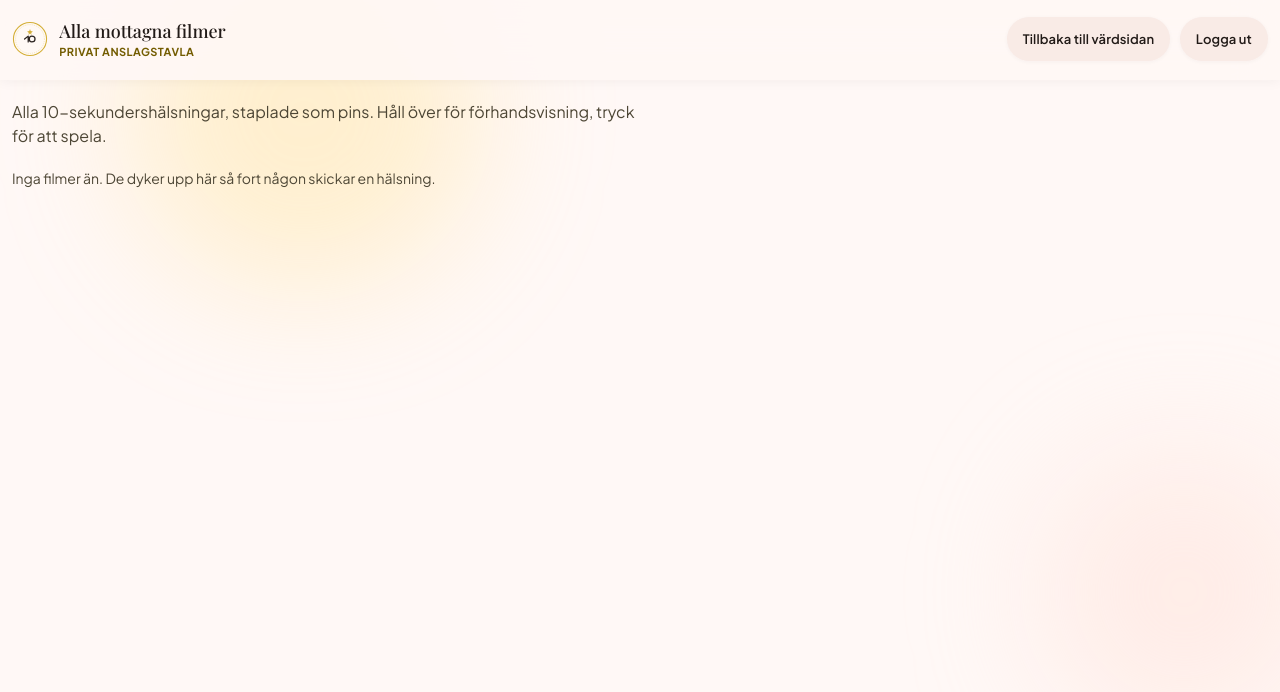
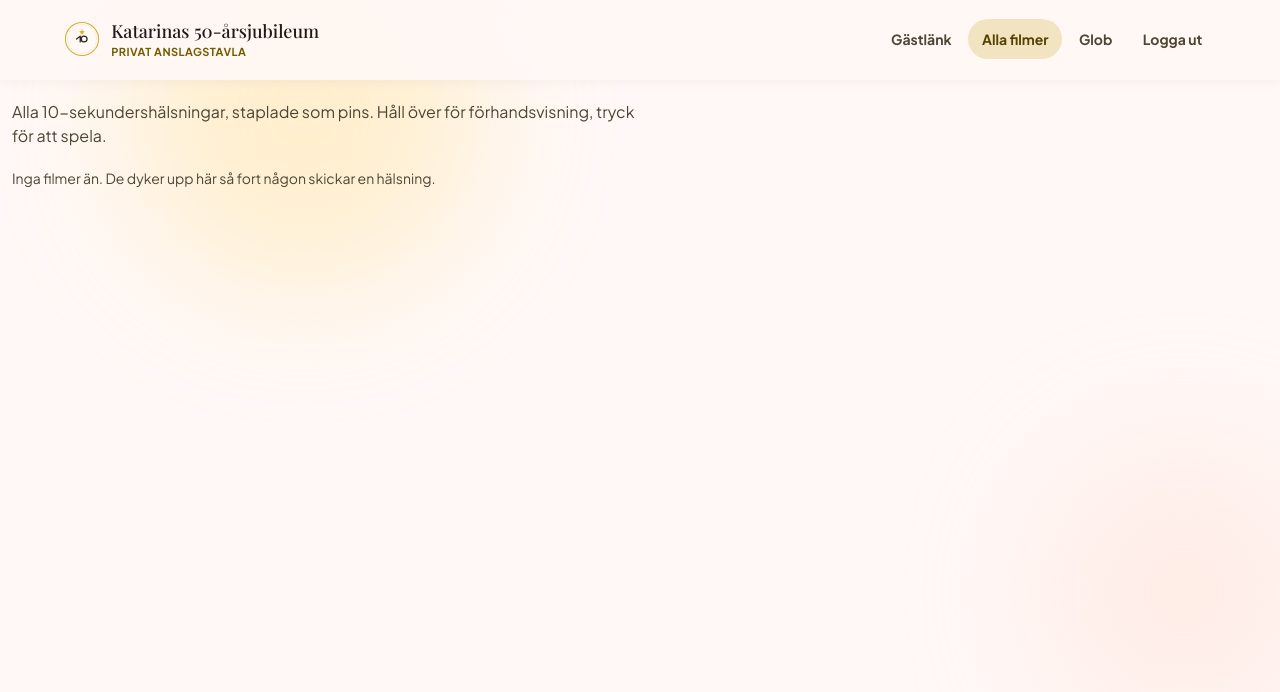
Before and after one commit to jladenfors2/birthday, a website with bundled scripts: page public/gallery.html in a window 1280 px wide. Built offline with nearby package versions, Linux system fonts and the light colour scheme; no server answers; a web font is replaced by a local one.

Commit message:
Turn the host header into a real navigation
Drop the secret-surprise chip, move the globe into the menu, and share the nav on the gallery page.

```diff
--- a/public/gallery.html
+++ b/public/gallery.html
@@ -18,22 +18,22 @@
   </head>
   <body class="gallery-body">
     <header class="site-header">
-      <div class="site-header-inner gallery-header">
-        <div class="brand-row">
-          <div class="brand">
-            <img src="/mark.svg" alt="" />
-            <div class="brand-copy">
-              <span class="brand-title" data-i18n="galleryTitle">Alla mottagna filmer</span>
-              <span class="brand-kicker" data-i18n="galleryKicker">Privat anslagstavla</span>
-            </div>
-          </div>
-          <div class="row">
-            <a class="btn btn-secondary btn-compact" href="/" data-i18n="backToHost">Tillbaka till värdsidan</a>
-            <form action="/logout" method="post">
-              <button class="btn btn-secondary btn-compact" type="submit">Logga ut</button>
-            </form>
-          </div>
-        </div>
+      <div class="site-header-inner site-nav-wrap">
+        <a class="brand" href="/">
+          <img src="/mark.svg" alt="" />
+          <span class="brand-copy">
+            <span class="brand-title" data-i18n="brandTitle">Katarinas 50-årsjubileum</span>
+            <span class="brand-kicker" data-i18n="galleryKicker">Privat anslagstavla</span>
+          </span>
+        </a>
+        <nav class="site-nav" aria-label="Huvudmeny">
+          <a class="nav-link" href="/" data-i18n="studioNav">Gästlänk</a>
+          <a class="nav-link is-active" href="/gallery" data-i18n="galleryNav">Alla filmer</a>
+          <a class="nav-link" href="/gallery" id="nav-globe" data-i18n="globeNav">Glob</a>
+          <form action="/logout" method="post">
+            <button class="nav-link nav-link-btn" type="submit" data-i18n="logOut">Logga ut</button>
+          </form>
+        </nav>
       </div>
     </header>
 
--- a/public/gallery.js
+++ b/public/gallery.js
@@ -1,8 +1,10 @@
 import { applyI18n, normalizeLang, t } from "./i18n.js";
+import { bindGlobeNav } from "./nav.js";
 
 const lang = normalizeLang(localStorage.getItem("birthday-link-lang") || "sv");
 applyI18n(lang);
 document.title = t(lang, "galleryTitle");
+bindGlobeNav();
 
 const board = document.querySelector("#board");
 const empty = document.querySelector("#empty");
--- a/public/i18n.js
+++ b/public/i18n.js
@@ -26,6 +26,9 @@ export const strings = {
     globeHint:
       "After the wishes are collected, open this page. It is a lasting constellation — save the link.",
     openGlobe: "Open globe",
+    studioNav: "Invite link",
+    globeNav: "Globe",
+    logOut: "Log out",
     galleryNav: "All videos",
     galleryTitle: "All received films",
     galleryKicker: "Private board",
@@ -169,6 +172,9 @@ export const strings = {
     globeHint:
       "När hälsningarna är inne, öppna den här sidan. Det är ett minne som består — spara länken.",
     openGlobe: "Öppna globen",
+    studioNav: "Gästlänk",
+    globeNav: "Glob",
+    logOut: "Logga ut",
     galleryNav: "Alla filmer",
     galleryTitle: "Alla mottagna filmer",
     galleryKicker: "Privat anslagstavla",
--- /dev/null
+++ b/public/nav.js
@@ -0,0 +1,17 @@
+import { normalizeLang, withLang } from "./i18n.js";
+
+export async function bindGlobeNav() {
+  const link = document.querySelector("#nav-globe");
+  if (!link) return;
+  try {
+    const res = await fetch("/api/sessions");
+    if (!res.ok) return;
+    const sessions = await res.json();
+    const url = sessions[0]?.memoryUrl;
+    if (!url) return;
+    const lang = normalizeLang(localStorage.getItem("birthday-link-lang") || "sv");
+    link.href = withLang(url, lang);
+  } catch {
+    /* keep placeholder href */
+  }
+}
--- a/public/styles.css
+++ b/public/styles.css
@@ -140,6 +140,49 @@ body::after {
   align-items: center;
   gap: 0.7rem;
   min-width: 0;
+  color: inherit;
+  text-decoration: none;
+}
+
+.site-nav-wrap {
+  width: min(72rem, calc(100% - 2 * var(--margin-mobile)));
+  flex-direction: row;
+  align-items: center;
+  justify-content: space-between;
+  gap: 1rem;
+}
+
+.site-nav {
+  display: flex;
+  flex-wrap: wrap;
+  align-items: center;
+  justify-content: flex-end;
+  gap: 0.2rem;
+}
+
+.nav-link {
+  appearance: none;
+  font: inherit;
+  font-size: 14px;
+  font-weight: 650;
+  color: var(--on-surface-variant);
+  text-decoration: none;
+  padding: 0.5rem 0.85rem;
+  border-radius: var(--radius-full);
+  background: transparent;
+  border: 0;
+  cursor: pointer;
+}
+
+.nav-link:hover,
+.nav-link.is-active {
+  color: var(--on-primary-container);
+  background: color-mix(in srgb, var(--primary-container) 28%, transparent);
+}
+
+.nav-link-btn {
+  min-height: 0;
+  width: auto;
 }
 
 .brand img {
@@ -1175,9 +1218,13 @@ a.btn {
     line-height: 40px;
   }
 
-  .site-header-inner,
-  main {
+  .site-header-inner:not(.site-nav-wrap),
+  main:not(.gallery-main) {
     width: min(42rem, calc(100% - 4rem));
+  }
+
+  .site-nav-wrap {
+    width: min(72rem, calc(100% - 4rem));
   }
 }
 
```
Also changed, not shown: public/host.js (+4 -18 lines), public/index.html (+16 -40 lines).
